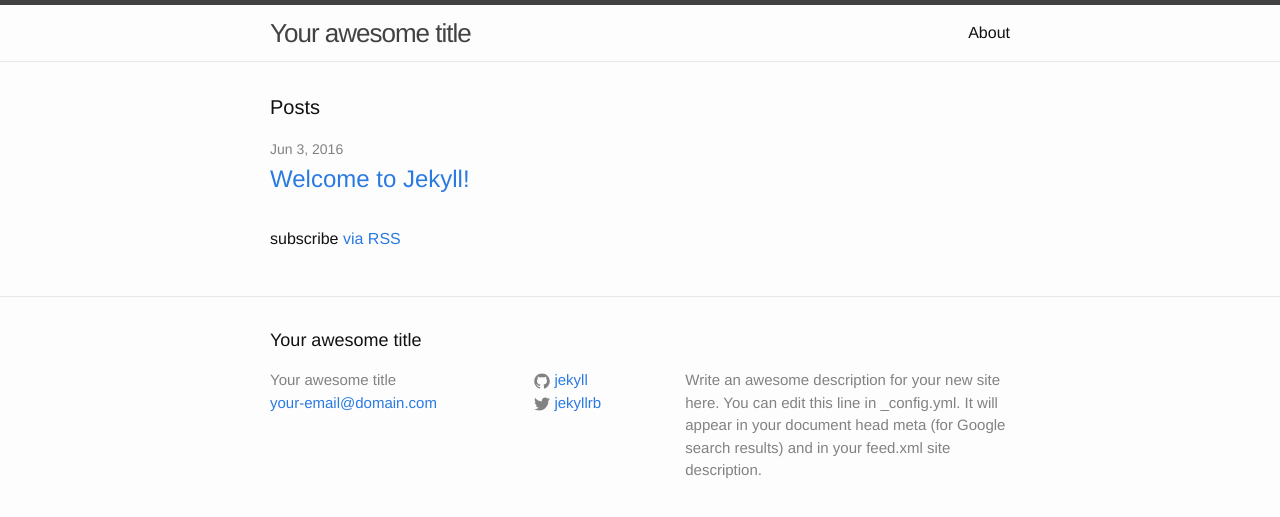
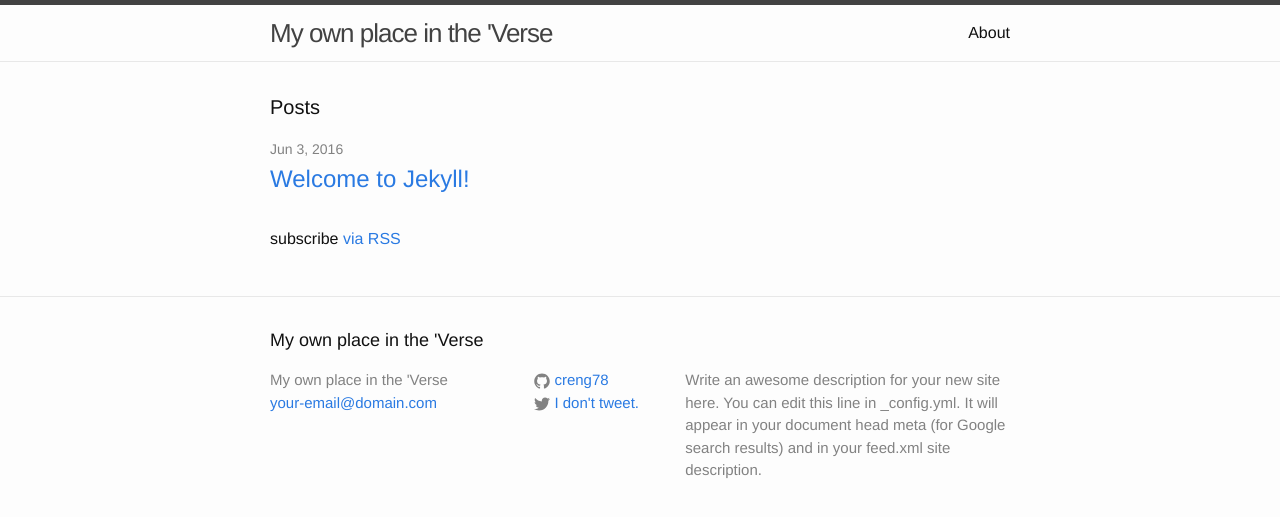
Before and after one commit to creng78/creng78.github.io, a Jekyll site: the page built from index.html, in a window 1280 px wide. Shown: the top 517 px of the page. Built offline with Jekyll 4.4.1, drawn with Linux system fonts in a browser that asks for light colours.

Commit message:
Update _config.yml

```diff
--- a/_config.yml
+++ b/_config.yml
@@ -6,7 +6,7 @@
 # 'jekyll serve'. If you change this file, please restart the server process.
 
 # Site settings
-title: Your awesome title
+title: My own place in the 'Verse
 email: your-email@domain.com
 description: > # this means to ignore newlines until "baseurl:"
   Write an awesome description for your new site here. You can edit this
@@ -14,8 +14,8 @@ description: > # this means to ignore newlines until "baseurl:"
   Google search results) and in your feed.xml site description.
 baseurl: "" # the subpath of your site, e.g. /blog
 url: "http://yourdomain.com" # the base hostname & protocol for your site
-twitter_username: jekyllrb
-github_username:  jekyll
+twitter_username: "I don't tweet."
+github_username:  creng78
 
 # Build settings
 markdown: kramdown
```
